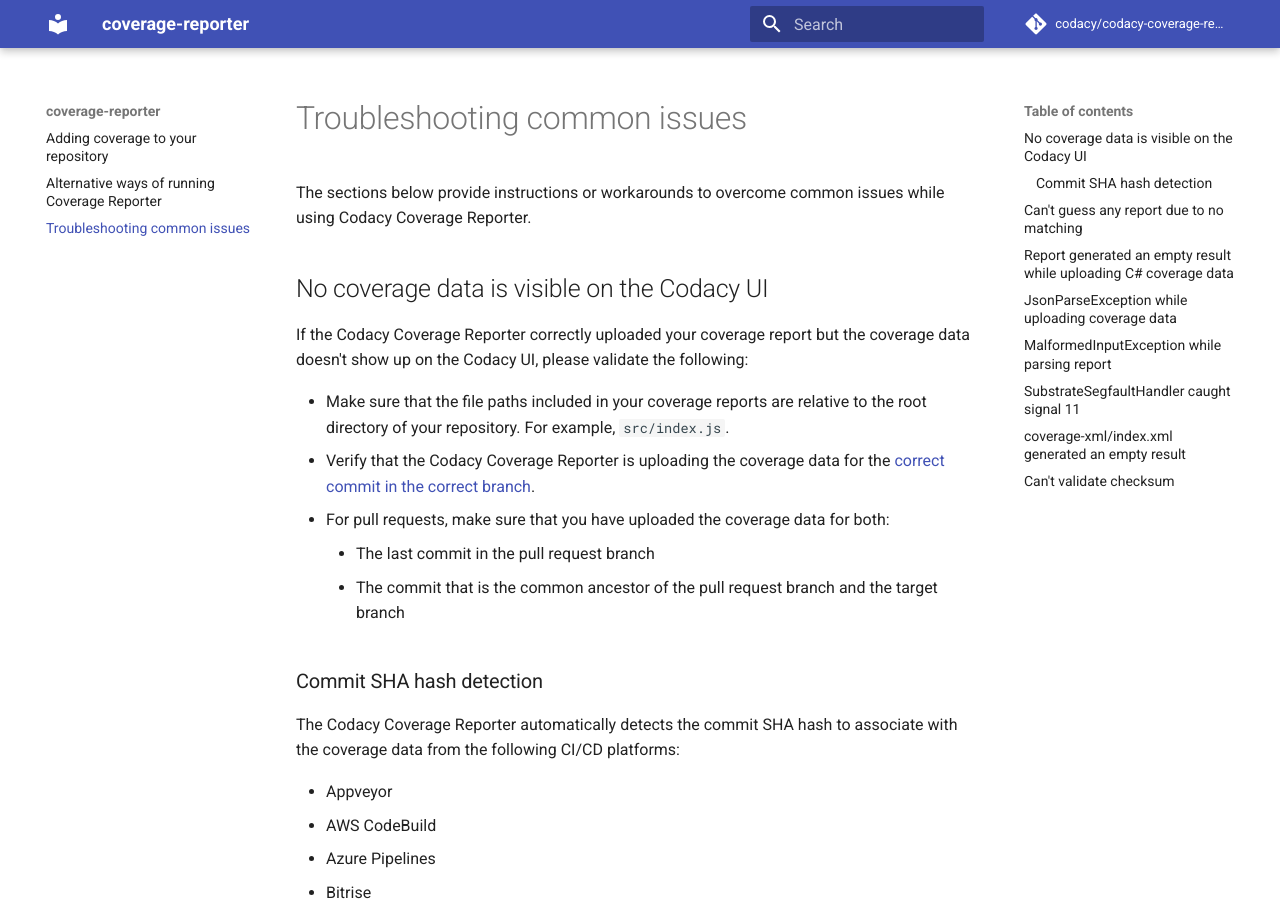
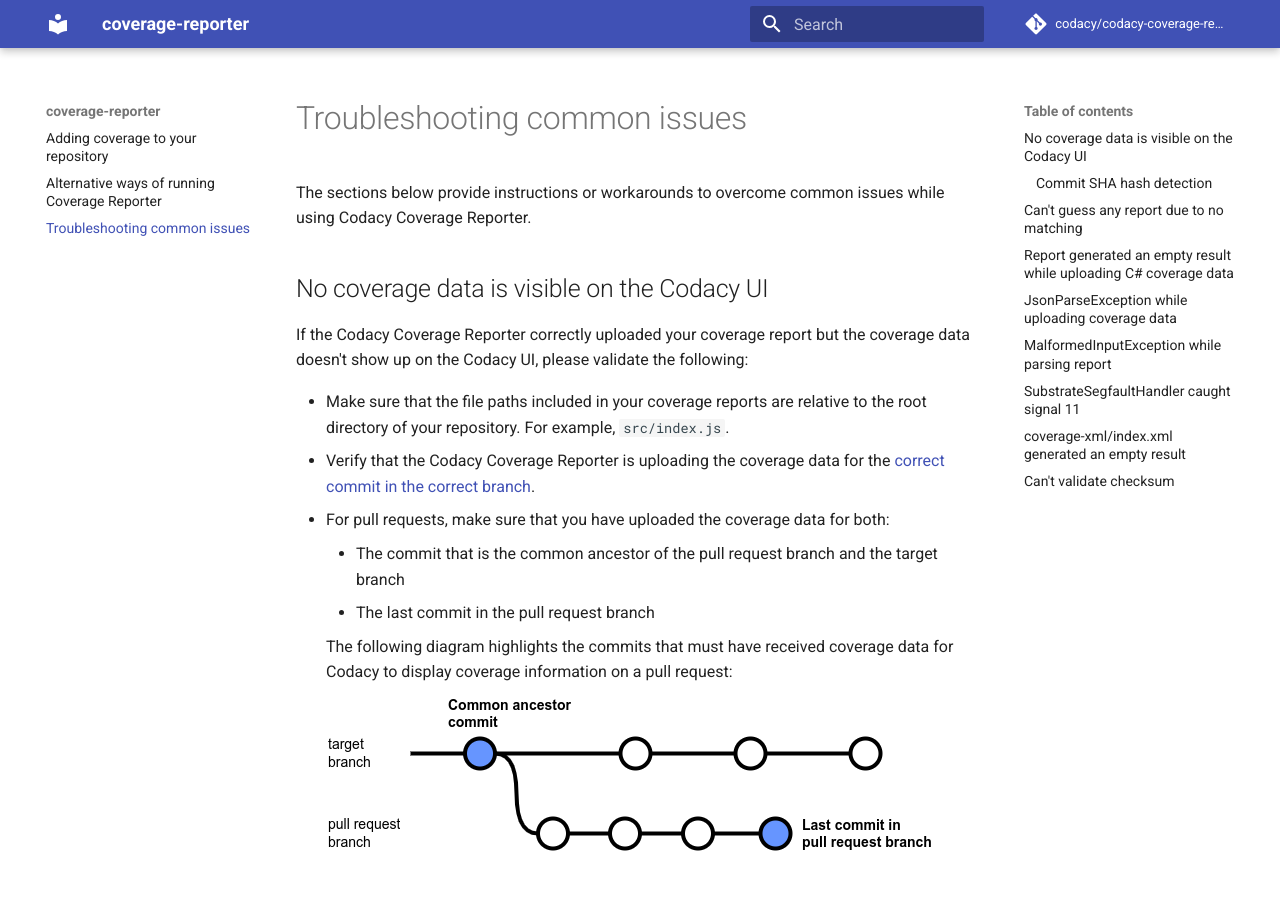
Before and after one commit to codacy/codacy-coverage-reporter, an MkDocs documentation site: the page built from docs/troubleshooting-common-issues.md, in a window 1280 px wide and 900 px high. Built offline with MkDocs 1.6.1 and Material for MkDocs 9.7.7, drawn with Linux system fonts in a browser that asks for light colours; comment, search, counter and statistics services are not loaded.

Commit message:
doc: Illustrate the commits that must have coverage

```diff
--- a/docs/troubleshooting-common-issues.md
+++ b/docs/troubleshooting-common-issues.md
@@ -14,8 +14,12 @@
 -   Verify that the Codacy Coverage Reporter is uploading the coverage data for the [correct commit in the correct branch](#commit-detection).
 -   For pull requests, make sure that you have uploaded the coverage data for both:
 
+    -   The commit that is the common ancestor of the pull request branch and the target branch
     -   The last commit in the pull request branch
-    -   The commit that is the common ancestor of the pull request branch and the target branch
+
+    The following diagram highlights the commits that must have received coverage data for Codacy to display coverage information on a pull request:
+
+    ![Commits that must have coverage data](images/coverage-pr-commits.png)
 
 ### Commit SHA hash detection {: id="commit-detection"}
 
```
Also changed, not shown: docs/images/coverage-pr-commits.png (added), docs/images/coverage-pr-commits.svg (added).
